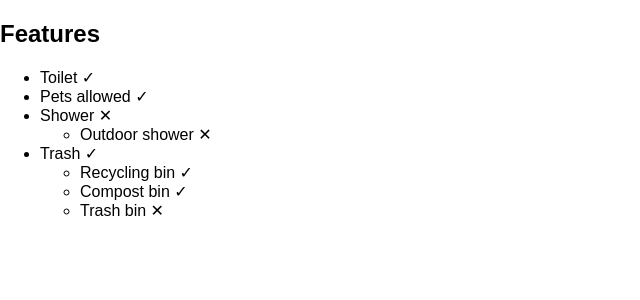
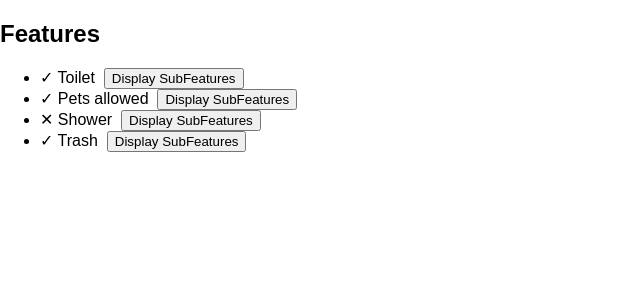
Before and after one commit to jwmunn-og/camp-features-react, a React (Create React App) app: page / in a window 1280 px wide. Shown: the top 300 px of the page, without its empty margins (0-640 px from the left). Built offline with nearby package versions, Linux system fonts and the light colour scheme.

Commit message:
Display subfeatures on click.

```diff
--- /dev/null
+++ b/src/feature.js
@@ -0,0 +1,30 @@
+import React, { Component } from 'react';
+import SubFeatures from './subfeature_list.js';
+
+class Feature extends Component {
+  state = {displayContent: false};
+
+  handleDisplayChange = (e) =>  {
+    console.log(this);
+    this.setState({ displayContent: !this.state.displayContent });
+  }
+
+  render() {
+    const { displayContent } = this.state;
+    const feature = this.props.feature;
+    const index = this.props.index;
+    return (
+      <li key={index}>
+        {feature.presence ? '✓' : '✕'} {feature.title} &nbsp;
+        <button onClick={this.handleDisplayChange}>
+          Display SubFeatures
+        </button>
+        {/*<SubFeatures subfeatures={feature.subfeatures} />*/}
+        {displayContent && <SubFeatures subfeatures={feature.subfeatures} />}
+    </li>
+    );
+
+  }
+}
+
+export default Feature;
--- a/src/feature_list.js
+++ b/src/feature_list.js
@@ -1,20 +1,28 @@
-import React from 'react';
-import SubFeatures from './subfeature_list.js';
+import React, { Component } from 'react';
+import Feature from './feature.js';
 
-function FeaturesList({features}) {
+class FeaturesList extends Component {
+
+
+  toggleDisplay = (feature) => {
+    feature.setState({
+      displayContent: !feature.state.displayContent
+    });
+  }
+
+  render() {
+
     return(
       <div>
         <h2>Features</h2>
         <ul>
-        {features.map((feature, index) => (
-          <li key={index}>
-            {feature.title} {feature.presence ? '✓' : '✕'}
-            <SubFeatures subfeatures={feature.subfeatures} />
-          </li>
+          {this.props.features.map((feature, index) => (
+            <Feature feature={feature} index={index} key={index} />
           ))}
         </ul>
       </div>
     );
   }
+}
 
 export default FeaturesList;
--- a/src/subfeature_list.js
+++ b/src/subfeature_list.js
@@ -1,6 +1,7 @@
 import React from 'react';
 
-const SubFeatures = ({ subfeatures }) => (
+const SubFeatures = ({ subfeatures, displayContent, onDisplayChange, index }) => (
+  <div>
     <ul className="subFeatures">
       {subfeatures.map((subfeature, index) => (
         <li key={index}>
@@ -8,6 +9,7 @@ const SubFeatures = ({ subfeatures }) => (
         </li>
       ))}
     </ul>
+  </div>
 );
 
 export default SubFeatures;
```
Lines whose indentation alone changed are shown as unchanged.
